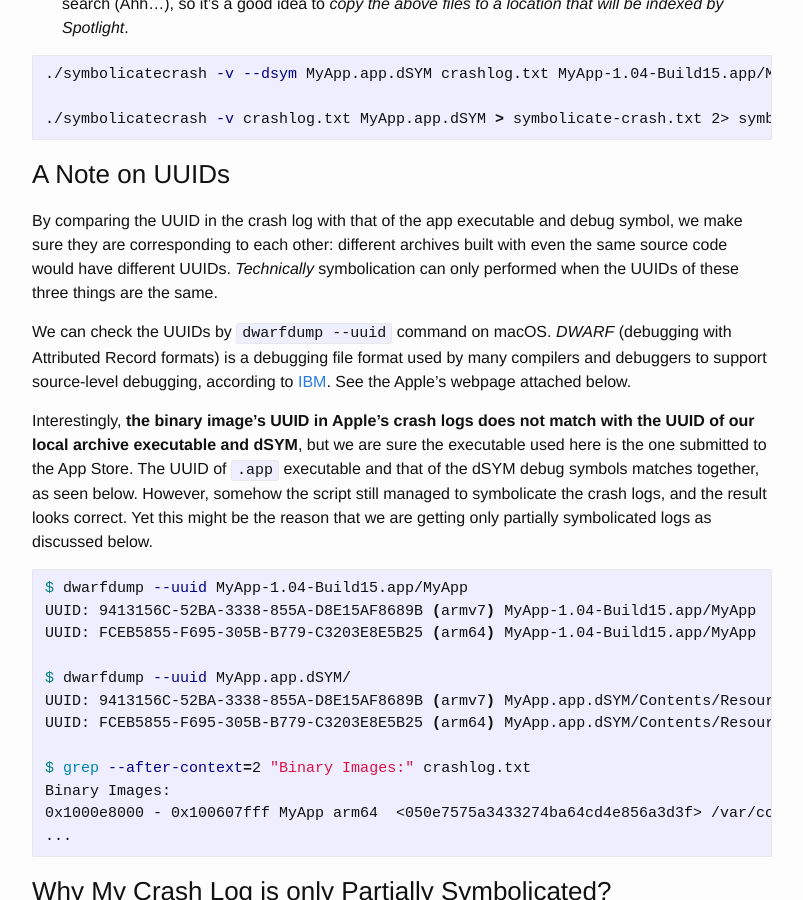
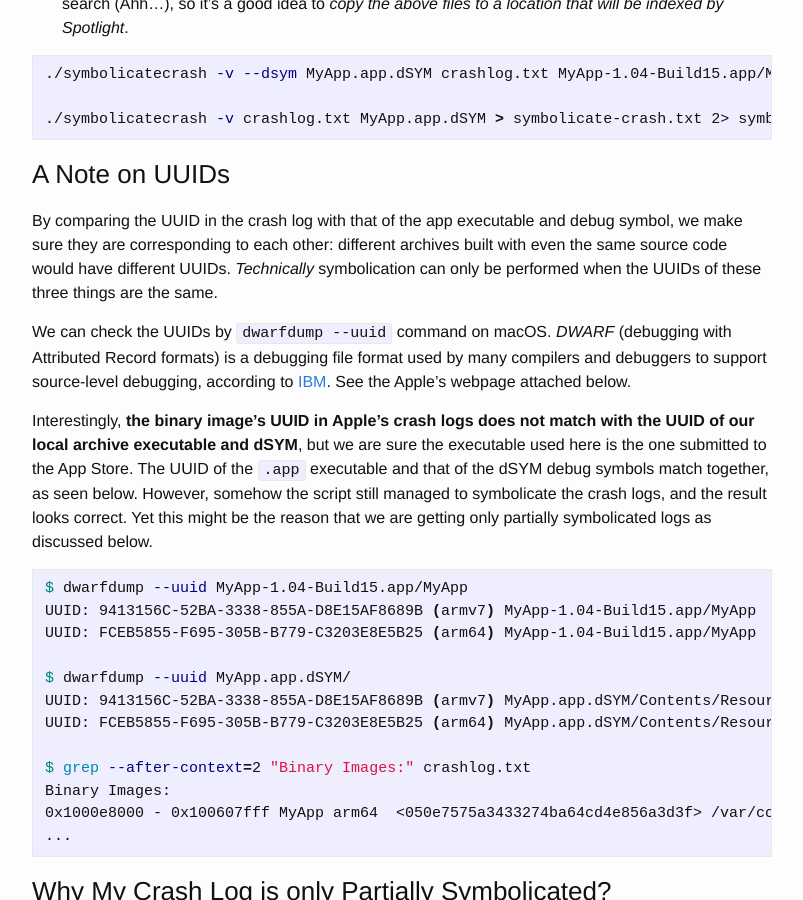
Before and after one commit to maxwyb/maxwyb.github.io, a Jekyll site: the page built from _posts/2017-04-12-symbolicate-ios-crash.md, in a window 1280 px wide and 900 px high, scrolled down 993 px. Shown: the whole window, without its empty margins (238-1041 px from the left). Built offline with Jekyll 4.4.1, drawn with Linux system fonts in a browser that asks for light colours.

Commit message:
Grammar fixes.

````diff
--- a/_posts/2017-04-12-symbolicate-ios-crash.md
+++ b/_posts/2017-04-12-symbolicate-ios-crash.md
@@ -24,11 +24,11 @@ The following files are needed for symbolication:
 ```
 
 ### A Note on UUIDs
-By comparing the UUID in the crash log with that of the app executable and debug symbol, we make sure they are corresponding to each other: different archives built with even the same source code would have different UUIDs. *Technically* symbolication can only performed when the UUIDs of these three things are the same.
+By comparing the UUID in the crash log with that of the app executable and debug symbol, we make sure they are corresponding to each other: different archives built with even the same source code would have different UUIDs. *Technically* symbolication can only be performed when the UUIDs of these three things are the same.
 
 We can check the UUIDs by `dwarfdump --uuid` command on macOS. *DWARF* (debugging with Attributed Record formats) is a debugging file format used by many compilers and debuggers to support source-level debugging, according to [IBM](https://www.ibm.com/developerworks/aix/library/au-dwarf-debug-format/). See the Apple's webpage attached below.
 
-Interestingly, **the binary image's UUID in Apple's crash logs does not match with the UUID of our local archive executable and dSYM**, but we are sure the executable used here is the one submitted to the App Store. The UUID of `.app` executable and that of the dSYM debug symbols matches together, as seen below. However, somehow the script still managed to symbolicate the crash logs, and the result looks correct. Yet this might be the reason that we are getting only partially symbolicated logs as discussed below.
+Interestingly, **the binary image's UUID in Apple's crash logs does not match with the UUID of our local archive executable and dSYM**, but we are sure the executable used here is the one submitted to the App Store. The UUID of the `.app` executable and that of the dSYM debug symbols match together, as seen below. However, somehow the script still managed to symbolicate the crash logs, and the result looks correct. Yet this might be the reason that we are getting only partially symbolicated logs as discussed below.
 
 ```bash
 $ dwarfdump --uuid MyApp-1.04-Build15.app/MyApp
````
